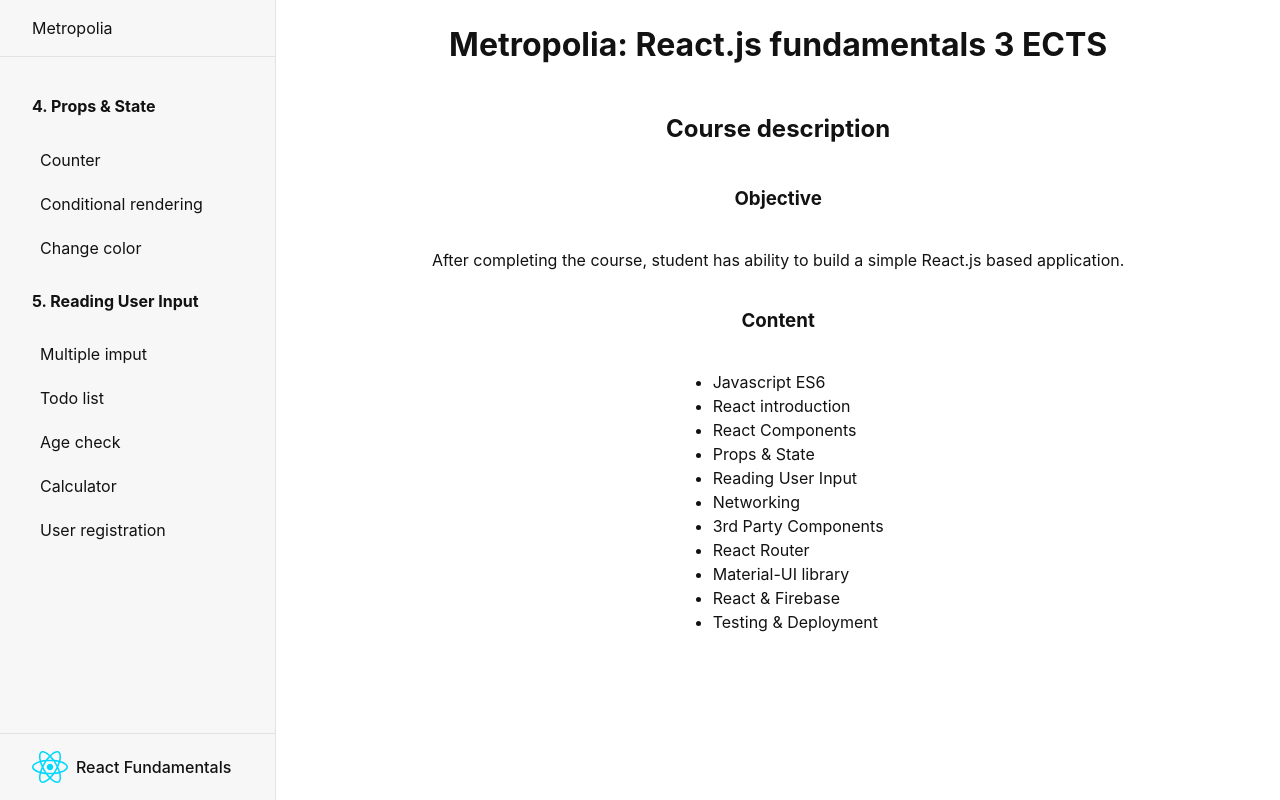
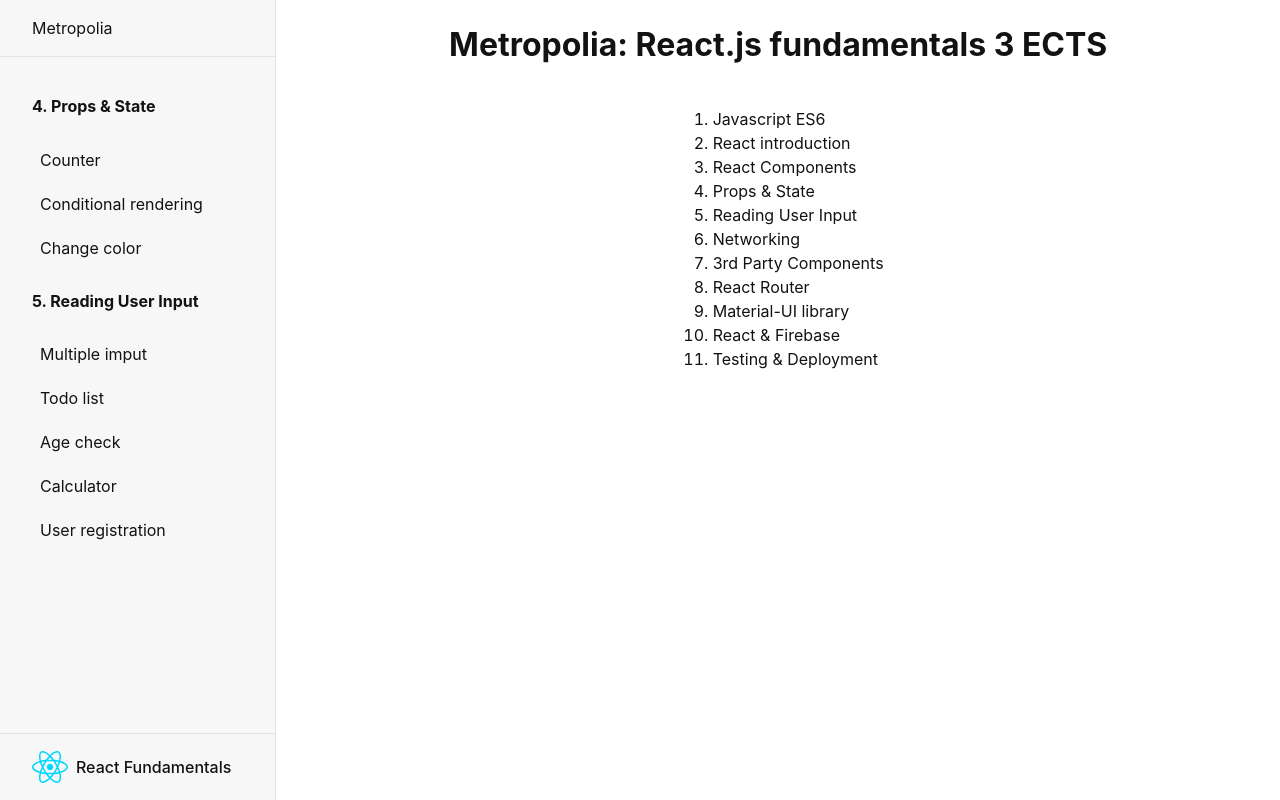
Before and after one commit to tarizer/metropolia-react, a React (Vite) app: page / in a window 1280 px wide. Built offline with nearby package versions, Linux system fonts and the light colour scheme.

Commit message:
Refactor Home component and update sidebar links

```diff
--- a/src/components/Home.jsx
+++ b/src/components/Home.jsx
@@ -2,14 +2,8 @@
   return (
     <>
       <h1>Metropolia: React.js fundamentals 3 ECTS</h1>
-      <h2>Course description</h2>
-      <h3>Objective</h3>
-      <p>
-        After completing the course, student has ability to build a simple
-        React.js based application.
-      </p>
-      <h3>Content</h3>
-      <ul>
+
+      <ol>
         <li>Javascript ES6</li>
         <li>React introduction</li>
         <li>React Components</li>
@@ -21,7 +15,7 @@
         <li>Material-UI library</li>
         <li>React & Firebase</li>
         <li>Testing & Deployment</li>
-      </ul>
+      </ol>
     </>
   );
 }
--- a/src/index.css
+++ b/src/index.css
@@ -411,3 +411,8 @@
   /* justify-content: center; */
   width: 100%;
 }
+
+.link {
+  color: inherit;
+  text-decoration: none;
+}
--- a/src/routes/root.jsx
+++ b/src/routes/root.jsx
@@ -4,8 +4,16 @@
   return (
     <>
       <div id="sidebar">
-        <h1>React Fundamentals</h1>
-        <div>Metropolia</div>
+        <h1>
+          <Link className="link" to={`/`}>
+            React Fundamentals
+          </Link>
+        </h1>
+        <div>
+          <Link className="link" to={`/`}>
+            Metropolia
+          </Link>
+        </div>
         <nav>
           <h4>4. Props & State</h4>
           <ul>
```
